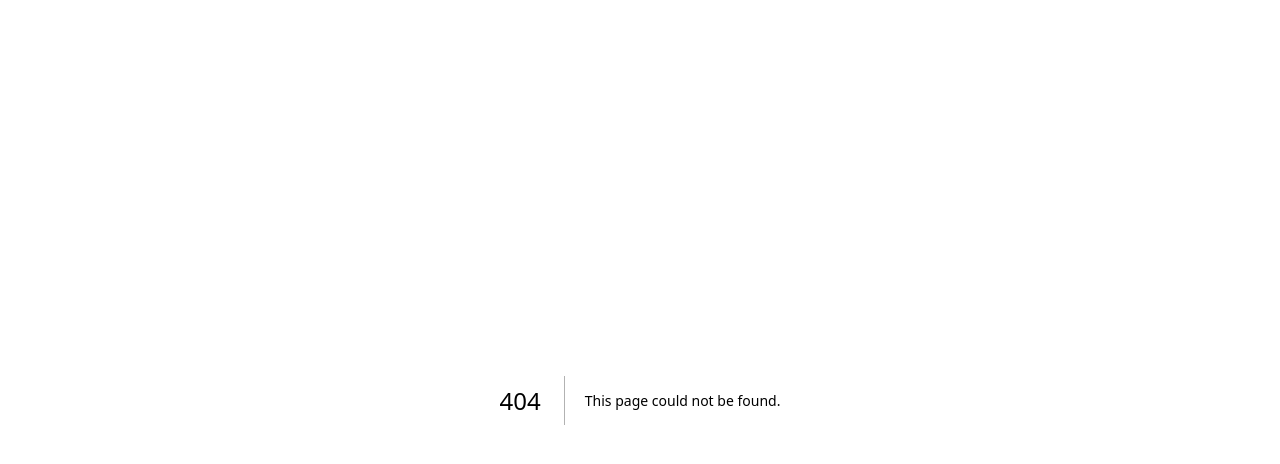
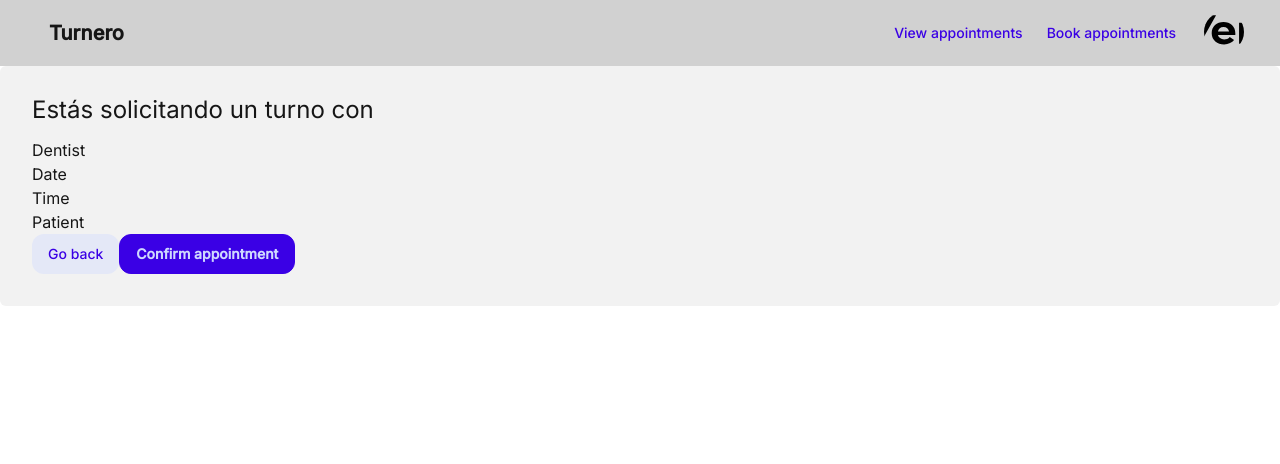
Before and after one commit to Mark-kus/turnero, a Next.js app: page /appointment/1/confirmation in a window 1280 px wide. Before the commit this address had no page. Shown: the top 464 px of the page. Built offline with nearby package versions, Linux system fonts and the light colour scheme.

Commit message:
add modularization

```diff
--- /dev/null
+++ b/app/appointment/[id]/confirmation/page.js
@@ -0,0 +1,31 @@
+import Button from '@/app/ui/Button'
+import LinkButton from '@/app/ui/LinkButton'
+import React from 'react'
+
+const Confirmation = () => {
+  return (
+    <section className='w-full flex flex-col items-start bg-neutral rounded-md p-8'>
+      <h1 className='text-2xl leading-none mb-4'>Estás solicitando un turno con</h1>
+      <div>
+        <h2>Dentist</h2>
+      </div>
+      <div>
+        <div>
+          <h2>Date</h2>
+        </div>
+        <div>
+          <h2>Time</h2>
+        </div>
+      </div>
+      <div>
+        <h2>Patient</h2>
+      </div>
+      <div>
+        <LinkButton href={`/appointment/1`}>Go back</LinkButton>
+        <Button>Confirm appointment</Button>
+      </div>
+    </section>
+  )
+}
+
+export default Confirmation
--- a/app/appointment/[id]/page.js
+++ b/app/appointment/[id]/page.js
@@ -3,6 +3,7 @@ import DatePicker from '@/app/ui/date/DatePicker'
 import HourPicker from '@/app/ui/hour/HourPicker'
 import React from 'react'
 import Link from 'next/link'
+import LinkButton from '@/app/ui/LinkButton'
 
 const AppointmentDatetime = () => {
   return (
@@ -13,11 +14,11 @@ const AppointmentDatetime = () => {
         <HourPicker />
       </div>
       <div className='self-end mt-4'>
-        <Link
-          href='/appointment'
-          className='btn btn-primary btn-outline shadow-none rounded-xl w-80 h-10 min-h-10 font-medium border-none bg-primary-content bg-opacity-40 text-primary'>
+        <LinkButton
+          className={'w-80'}
+          href='/appointment'>
           Go back
-        </Link>
+        </LinkButton>
         <Button className={'border-none font-medium w-80 ml-4'}>Continue</Button>
       </div>
     </main>
--- /dev/null
+++ b/app/ui/LinkButton.jsx
@@ -0,0 +1,14 @@
+import React from 'react'
+import Link from 'next/link'
+
+const LinkButton = ({ href, className, children }) => {
+  return (
+    <Link
+      href={href}
+      className={`btn btn-primary btn-outline shadow-none rounded-xl h-10 min-h-10 font-medium border-none bg-primary-content bg-opacity-40 text-primary ${className}`}>
+      {children}
+    </Link>
+  )
+}
+
+export default LinkButton
--- a/app/ui/person/PersonCard.jsx
+++ b/app/ui/person/PersonCard.jsx
@@ -1,6 +1,6 @@
 import React from 'react'
 import Image from 'next/image'
-import Link from 'next/link'
+import LinkButton from '../LinkButton'
 
 const PersonCard = () => {
   return (
@@ -16,13 +16,11 @@ const PersonCard = () => {
           <p>Location: San Francisco</p>
           <p>Available: Monday, Tuesday, Fridays</p>
         </div>
-        <Link
+        <LinkButton
           href={`/appointment/1`}
-          className={
-            'btn btn-primary btn-outline rounded-xl h-10 min-h-10 border-none bg-primary-content bg-opacity-40'
-          }>
+          className={'w-full'}>
           Select
-        </Link>
+        </LinkButton>
       </div>
     </div>
   )
```
